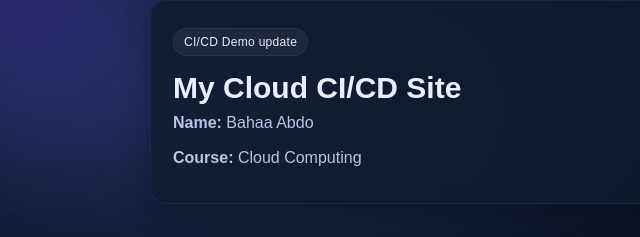
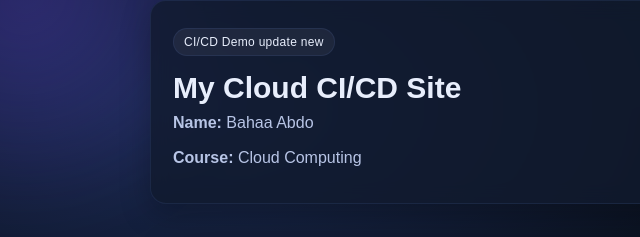
Before and after one commit to EngBahaaEdiinAbdo/cloud-beginner-cicd-pages-bahaa, a plain HTML site: page index.html in a window 1280 px wide. Shown: the top 237 px of the page, 0-640 px from the left. Drawn offline with Linux system fonts and the light colour scheme.

Commit message:
Fix HTML formatting and update CI/CD  new

```diff
--- a/index.html
+++ b/index.html
@@ -10,7 +10,7 @@
   <header class="top">
     <div class="wrap">
       <div class="topbar">
-        <span class="badge">CI/CD Demo update </span>
+        <span class="badge">CI/CD Demo update new </span>
         <button id="themeToggle" class="icon-btn" type="button" aria-label="Toggle theme">🌓</button>
       </div>
 
```
